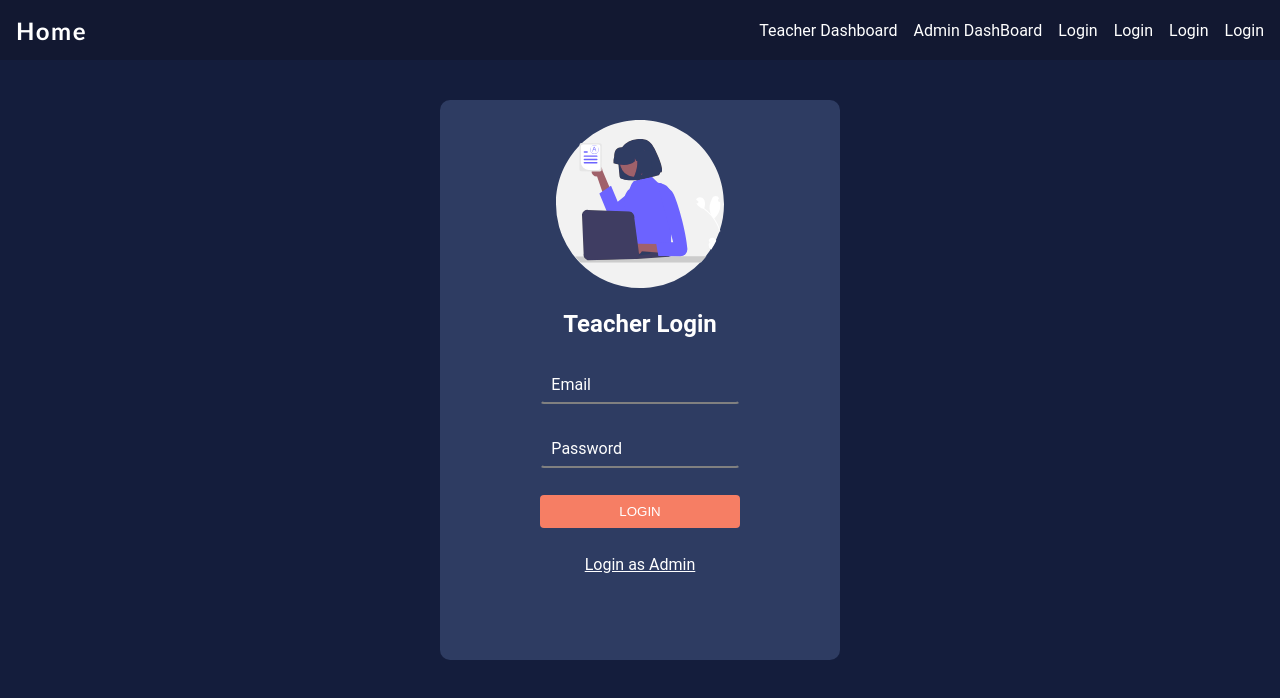
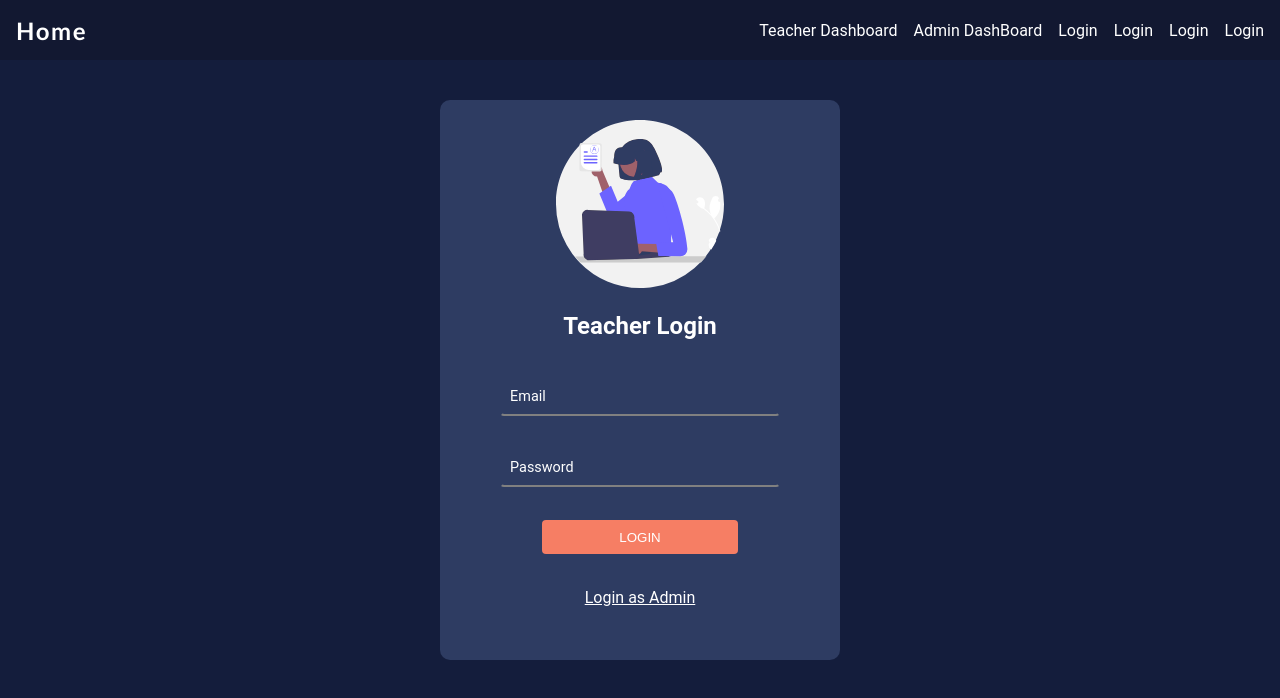
Before and after one commit to Jimpatel247/present_sir, a Next.js app: page /auth/Login in a window 1280 px wide. Shown: the top 698 px of the page. Built offline with nearby package versions, Linux system fonts and the light colour scheme.

Commit message:
small tweeks

```diff
--- a/src/pages/Admin/index.jsx
+++ b/src/pages/Admin/index.jsx
@@ -1,6 +1,7 @@
 import { useState } from "react";
 import styles from "../../styles/admin.module.css";
 import { IoIosArrowForward } from "react-icons/io";
+import Head from "next/head";
 
 function AdminDash() {
   const batchData = [
@@ -60,6 +61,10 @@ function AdminDash() {
     },
   ];
   return (
+    <>
+      <Head>
+        <title>Admin Dashboard</title>
+      </Head>
       <div className="page-container">
         <div className={styles.container}>
           <div className={styles.batch}>
@@ -101,6 +106,7 @@ function AdminDash() {
           </div>
         </div>
       </div>
+    </>
   );
 }
 
--- a/src/pages/auth/Login/index.jsx
+++ b/src/pages/auth/Login/index.jsx
@@ -1,3 +1,4 @@
+import Head from "next/head";
 import { useEffect, useRef, useState } from "react";
 import styles from "../../../styles/login.module.css";
 
@@ -17,6 +18,10 @@ function Login() {
     }
   };
   return (
+    <>
+      <Head>
+        <title>Login</title>
+      </Head>
       <div className="page-container">
         <div className={styles.container}>
           <div className={styles.box}>
@@ -43,7 +48,10 @@ function Login() {
                       id="teacherPassword"
                       required
                     />
-                  <label className={styles.passLabel} htmlFor="teacherPassword">
+                    <label
+                      className={styles.passLabel}
+                      htmlFor="teacherPassword"
+                    >
                       Password
                     </label>
                   </div>
@@ -99,6 +107,7 @@ function Login() {
           </div>
         </div>
       </div>
+    </>
   );
 }
 
--- a/src/pages/index.js
+++ b/src/pages/index.js
@@ -1,7 +1,5 @@
 import Head from "next/head";
-// import Image from "next/image";
 import { Inter } from "@next/font/google";
-// import styles from "@/styles/Home.module.css";
 
 const inter = Inter({ subsets: ["latin"] });
 
@@ -9,7 +7,7 @@ export default function Home() {
   return (
     <>
       <Head>
-        <title>Create Next App</title>
+        <title>Present Sir</title>
         <meta name="description" content="Generated by create next app" />
         <meta name="viewport" content="width=device-width, initial-scale=1" />
         <link rel="icon" href="/favicon.ico" />
--- a/src/styles/login.module.css
+++ b/src/styles/login.module.css
@@ -42,8 +42,16 @@
     display: flex;
     flex-direction: column;
     align-items: center;
+    justify-content: space-around;
     height: 100%;
     width: 100%;
+}
+
+.teacher img,
+.admin img {
+    max-height: 30%;
+    margin: 5%;
+    mix-blend-mode: lighten;
 }
 
 .teacher>form h2,
@@ -56,26 +64,24 @@
 .fields {
     display: flex;
     flex: 8;
-    margin-bottom: 15%;
+    width: 70%;
+    margin-bottom: 5%;
     flex-direction: column;
     justify-content: space-evenly;
     align-items: center;
 }
 
-.teacher img,
-.admin img {
-    max-height: 30%;
-    margin: 5%;
-    mix-blend-mode: lighten;
-}
+
 
 .inputGrp {
     position: relative;
+    width: 100%;
 }
 
 .emailInput,
 .passInput {
     padding: .7em;
+    width: 100%;
     border: 2px solid transparent;
     border-radius: 4px;
     color: gray;
@@ -93,7 +99,8 @@
     cursor: text;
     top: 0;
     left: 0;
-    transform: translate(0.7em, 0.5em);
+    font-size: 0.9em;
+    transform: translate(0.7em, 0.7em);
     transition: transform 0.2s;
 }
 
@@ -124,7 +131,7 @@
     color: white;
     background-color: var(--color-orange);
     cursor: pointer;
-    width: 100%;
+    width: 70%;
 }
 
 .changeUserLink {
```
Also changed, not shown: src/pages/Teacher/index.jsx (+9 -2 lines). Lines whose indentation alone changed are shown as unchanged.
